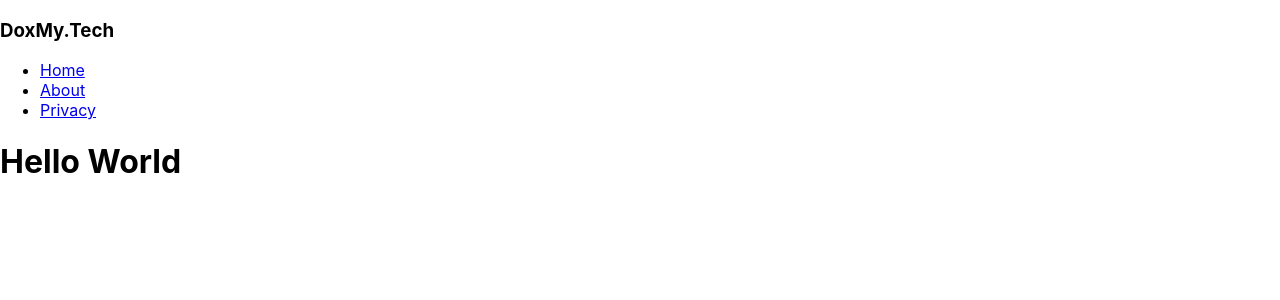
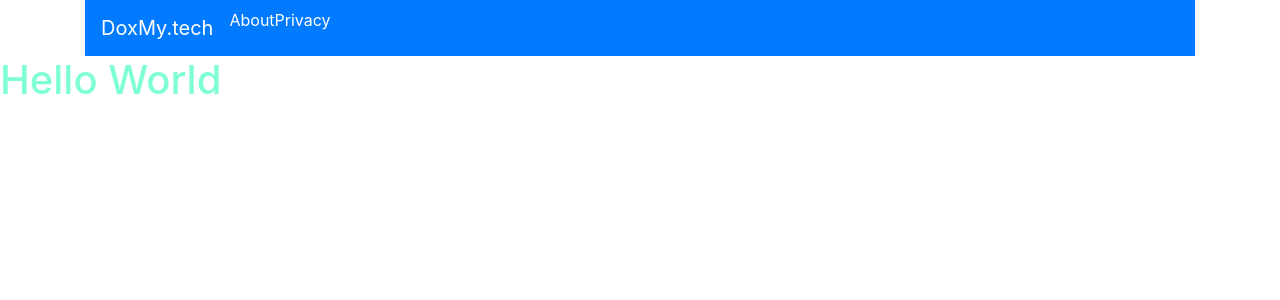
Before and after one commit to mzhang/doxmytech, a React (Create React App) app in the folder client/: page / in a window 1280 px wide. Shown: the top 300 px of the page. Built offline with nearby package versions, Linux system fonts and the light colour scheme.

Commit message:
Added bootstrap

```diff
--- a/client/package.json
+++ b/client/package.json
@@ -7,7 +7,9 @@
     "@testing-library/jest-dom": "^5.11.4",
     "@testing-library/react": "^11.1.0",
     "@testing-library/user-event": "^12.1.10",
+    "bootstrap": "^4.5.3",
     "react": "^17.0.1",
+    "react-bootstrap": "^1.4.3",
     "react-dom": "^17.0.1",
     "react-scripts": "4.0.1",
     "web-vitals": "^0.2.4"
--- a/client/src/components/navbar.js
+++ b/client/src/components/navbar.js
@@ -1,17 +1,30 @@
 import React from "react";
 import { Link } from "@reach/router";
 
+import "bootstrap/dist/css/bootstrap.min.css";
+import BootstrapNavbar from "react-bootstrap/Navbar";
+import Nav from "react-bootstrap/Nav";
+import Container from "react-bootstrap/Container";
+
 export default function Navbar() {
     return (
-        <div>
-            <nav>
-                <h3>DoxMy.Tech</h3>
-                <ul>
-                    <li><Link to="/">Home</Link></li>
-                    <li><Link to="/about">About</Link></li>
-                    <li><Link to="/privacy">Privacy</Link></li>
-                </ul>
-            </nav>
-        </div>
+        <>
+            <Container>
+                <BootstrapNavbar bg="primary" variant="dark">
+                <Link to="/">
+                    <BootstrapNavbar.Brand>DoxMy.tech</BootstrapNavbar.Brand>
+                </Link>
+
+                <Nav className="mr-auto">
+                    <Link to="/about">
+                        <p style={{color: "white"}}>About</p>
+                    </Link>
+                    <Link to="/privacy">
+                    <p style={{color: "white"}}>Privacy</p>
+                    </Link>
+                </Nav>
+                </BootstrapNavbar>
+            </Container>
+        </>
     )
 }
--- a/client/src/pages/home.js
+++ b/client/src/pages/home.js
@@ -3,7 +3,7 @@ import React from "react";
 export default function Home() {
     return (
         <div>
-            <h1>Hello World</h1>
+            <h1 style={{color: "aquamarine"}}>Hello World</h1>
         </div>
     )
 }
```
Also changed, not shown: 2 other files (tests, documents, lock files or other folders).
